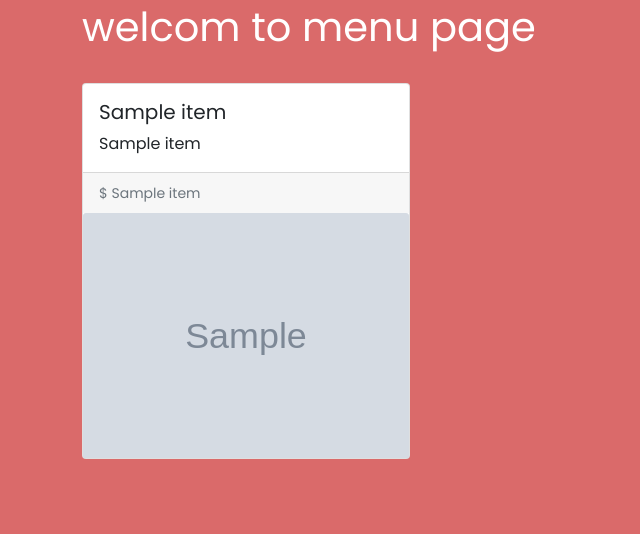
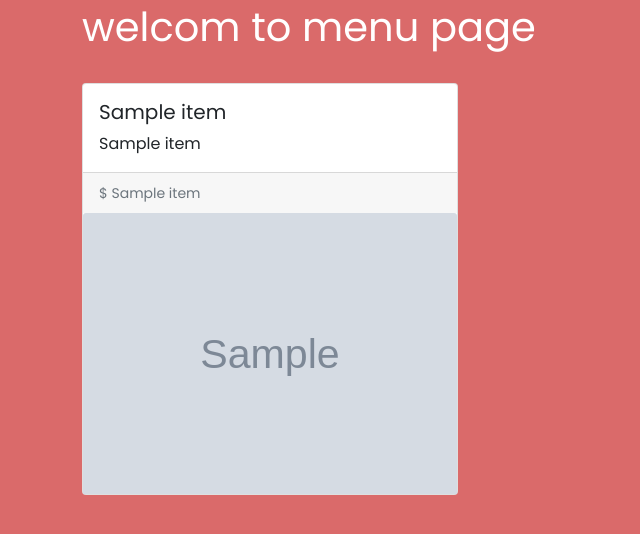
Before and after one commit to Yuen109/206CDE_Group_Assignment, a Flask app: template template/menu.html in a window 1280 px wide. Shown: the part 53-587 px from the top of the page, without its empty margins (0-640 px from the left). Run offline with Flask 2, Linux system fonts and the light colour scheme; the template is opened without the code that fills it: most values are stand-ins (such as "Sample title", 1, 10 or a date in 2020).

Commit message:
clean up

```diff
--- a/main.py
+++ b/main.py
@@ -24,20 +24,15 @@ def home():
 @app.route("/menu/", methods=['GET', 'POST'])
 def menu():
     cur.execute("SELECT * FROM food")
+    # Pass food to the menu page
     food = cur.fetchall()
-    # Pass food to the menu page
-    # assign directory
-    # directory = 'static/img'
+
     IMG_FOLDER = os.path.join('static', 'img')
+    app.config['UPLOAD_FOLDER'] = IMG_FOLDER
 
-    app.config['UPLOAD_FOLDER'] = IMG_FOLDER
-    # iterate over files in
-    # that directory
-    # for root, dirs, files in os.walk(directory):
-    #     for filename in files:
-    #         img = os.path.join(root, filename)
     IMG_LIST = os.listdir('static/img')
     IMG_LIST = ['img/' + i for i in IMG_LIST]
+
     return render_template("menu.html", food = food, img = IMG_LIST)
 
 
--- a/template/menu.html
+++ b/template/menu.html
@@ -6,7 +6,7 @@
 <h1 class="text-white">welcom to menu page</h1>
 <br>
 <div class="row">
-    <div class="card-group" style="width: 22rem;">
+    <div class="card-group" style="width: 25rem;">
         {% for item in food %}
         <div class="card">
             <div class="card-body">
```
